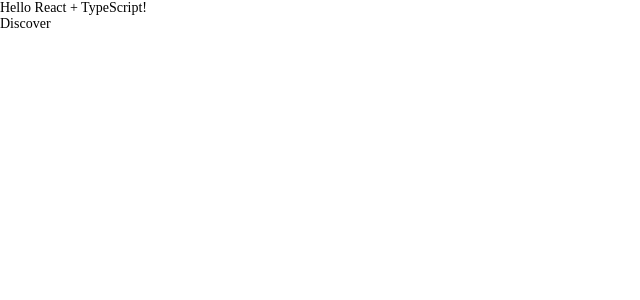
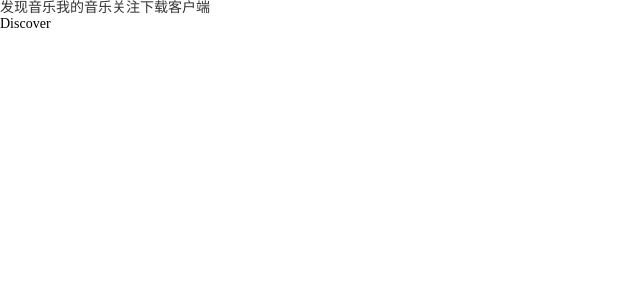
Before and after one commit to huangjingping520/moan-music, a React (Create React App) app: page /#/discover in a window 1280 px wide. Shown: the top 300 px of the page, without its empty margins (0-640 px from the left). Built offline with nearby package versions, Linux system fonts and the light colour scheme.

Commit message:
feat: router and link

```diff
--- a/src/App.tsx
+++ b/src/App.tsx
@@ -1,12 +1,17 @@
 import React from 'react'
-import { useRoutes } from 'react-router-dom'
+import { useRoutes, Link } from 'react-router-dom'
 import routes from './router'
 
 function App() {
   return (
     <div className="App">
-      Hello React + TypeScript!
-      {useRoutes(routes)}
+      <div className='nav'>
+        <Link to='/discover'>发现音乐</Link>
+        <Link to='/mine'>我的音乐</Link>
+        <Link to='/focus'>关注</Link>
+        <Link to='/download'>下载客户端</Link>
+      </div>
+      { useRoutes(routes) }
     </div>
   )
 }
--- /dev/null
+++ b/src/views/download/index.tsx
@@ -0,0 +1,9 @@
+import React from 'react'
+
+const Download = () => {
+  return (
+    <div>Download</div>
+  )
+}
+
+export default Download
--- /dev/null
+++ b/src/views/focus/index.tsx
@@ -0,0 +1,9 @@
+import React from 'react'
+
+const Focus = () => {
+  return (
+    <div>Focus</div>
+  )
+}
+
+export default Focus
--- /dev/null
+++ b/src/views/mine/index.tsx
@@ -0,0 +1,9 @@
+import React from 'react'
+
+const Mine = () => {
+  return (
+    <div>Mine</div>
+  )
+}
+
+export default Mine
```
Also changed, not shown: src/router/index.tsx (+21 -1 lines).
